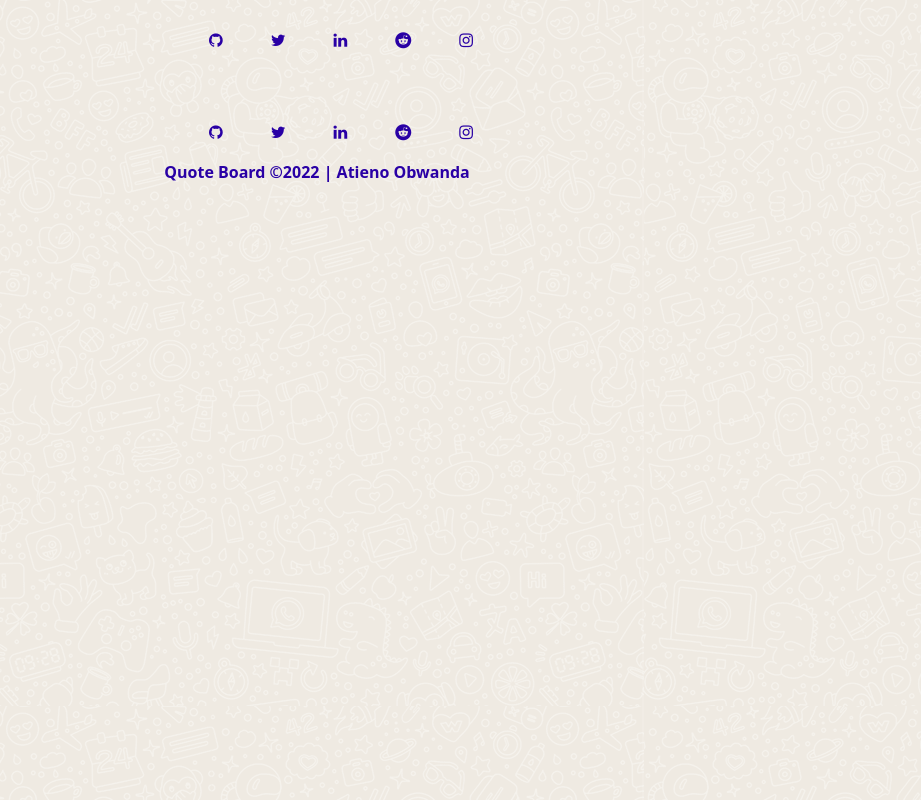
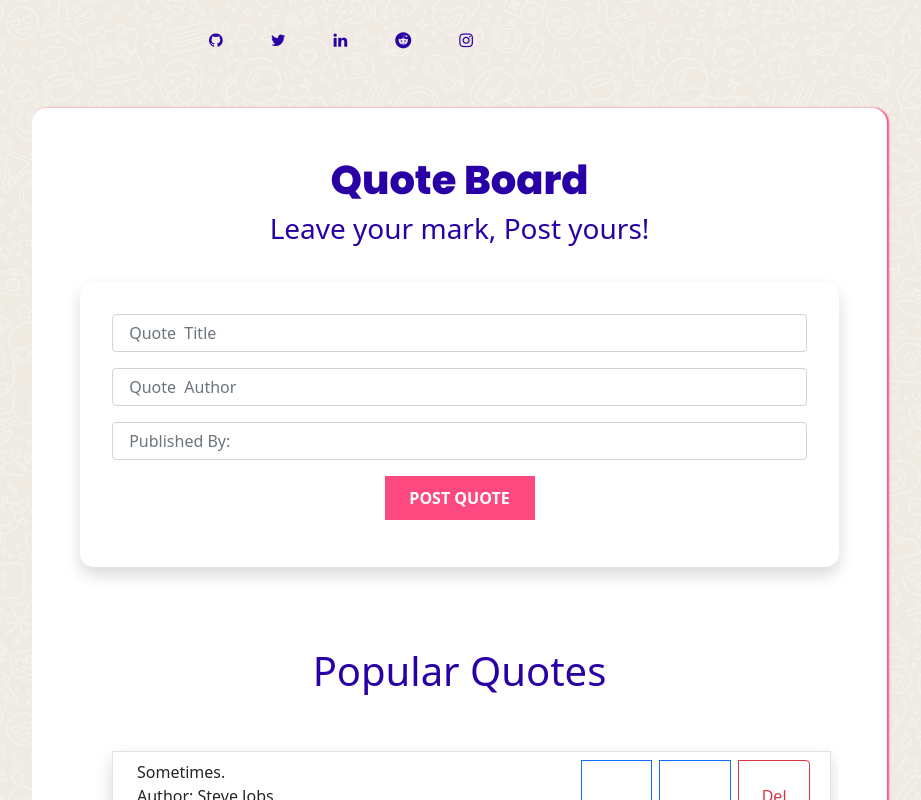
Before and after one commit to AtienoObwanda/QuoteBoard, an Angular app: page / in a window 1280 px wide. Shown: the top 800 px of the page, without its empty margins (323-1244 px from the left). Built offline with nearby package versions, Linux system fonts and the light colour scheme.

Commit message:
styled UI

```diff
--- a/src/app/components/body/body.component.html
+++ b/src/app/components/body/body.component.html
@@ -5,7 +5,7 @@ NAVIGATION BAR
 <!--
   QUOTE BODY
 -->
-
+<app-quote></app-quote>
 <!--
   FOOTER
 -->
--- a/src/app/components/quote/quote.component.css
+++ b/src/app/components/quote/quote.component.css
@@ -0,0 +1,173 @@
+@import url('https://fonts.googleapis.com/css2?family=Poppins:wght@800&display=swap');
+*{
+	scroll-behavior: smooth;
+}
+.mainContainer{
+	margin-top: 2em;
+    display: flex;
+    justify-content: center;
+    align-items: center;
+}
+.maincard{
+	padding-bottom: 5em;
+	border-radius: 5px;
+
+
+}
+.card1{
+	padding:3em;
+	border-radius: 15px;
+	box-shadow: 2px 0px 2px #FE4880;
+
+}
+.card2{
+	justify-content: center;
+	align-items: center;
+	padding:2em;
+	border-radius: 14px;
+
+
+}
+.appInt{
+    font-family: 'Poppins', sans-serif;
+    color: #2900A5;
+    text-align: center;
+    vertical-align: middle;
+    overflow: hidden;
+}
+.appI{
+	margin-top: 2em;
+	margin-bottom: 1em;
+    color: #2900A5;
+    text-align: center;
+    vertical-align: middle;
+    overflow: hidden;
+}
+
+
+
+
+
+
+
+
+
+
+
+
+
+
+
+
+
+
+
+
+
+
+
+
+
+
+
+
+
+
+
+
+
+
+.card3{
+	box-shadow: 1px 0px 4px #FE4880;
+}
+
+.main-div{
+    margin-top: 4em!important;
+    display: flex;
+    justify-content: center;
+    align-items: center;
+	margin-bottom: 2em;
+  }
+  .appInt{
+    font-family: 'Poppins', sans-serif;
+    color: #2900A5;
+    text-align: center;
+    vertical-align: middle;
+    overflow: hidden;
+}
+.appdesc{
+    color: #2900A5;
+    text-align: center;
+    vertical-align: middle;
+    overflow: hidden;
+	font-weight: 400;
+	padding-bottom:1em ;
+
+
+}
+.quotes{
+	display: flex;
+	flex-direction: column;
+	justify-content: center;
+    align-items: center;
+	margin-top: 3em!important;
+	padding-top: 2em !important;
+
+}
+.quote {
+	display: flex;
+	flex-direction: column;
+	padding: 10px 15px;
+	background-color: #FFF;
+	justify-content: center;
+    align-items: center;
+	width: 40%;
+	box-shadow: 1px 0px 4px #FE4880;
+}
+.icon{
+	display: flex;
+	flex-direction: row;
+	padding-left: 2em;
+	padding-right: 2em;
+
+}
+
+.id{
+	display: none;
+}
+
+.quote input {
+
+	width: 100%;
+	padding: 10px 15px;
+	appearance: none;
+	border: none;
+	background-color: #F3F3F3;
+	margin-top: 15px;
+	justify-content: center;
+    align-items: center;
+
+}
+
+.quote-submit {
+	display: block;
+	width: 100%;
+	max-width: 150px;
+	appearance: none;
+	border: none;
+	outline: none;
+	background: none;
+
+	background-color: #FE4880;
+	color: #FFF;
+	margin: 15px auto;
+
+	padding: 10px 15px;
+	font-size: 16px;
+	font-weight: 700;
+}
+.quoteForm{
+	justify-content: center;
+    align-items: center;
+
+}
```
